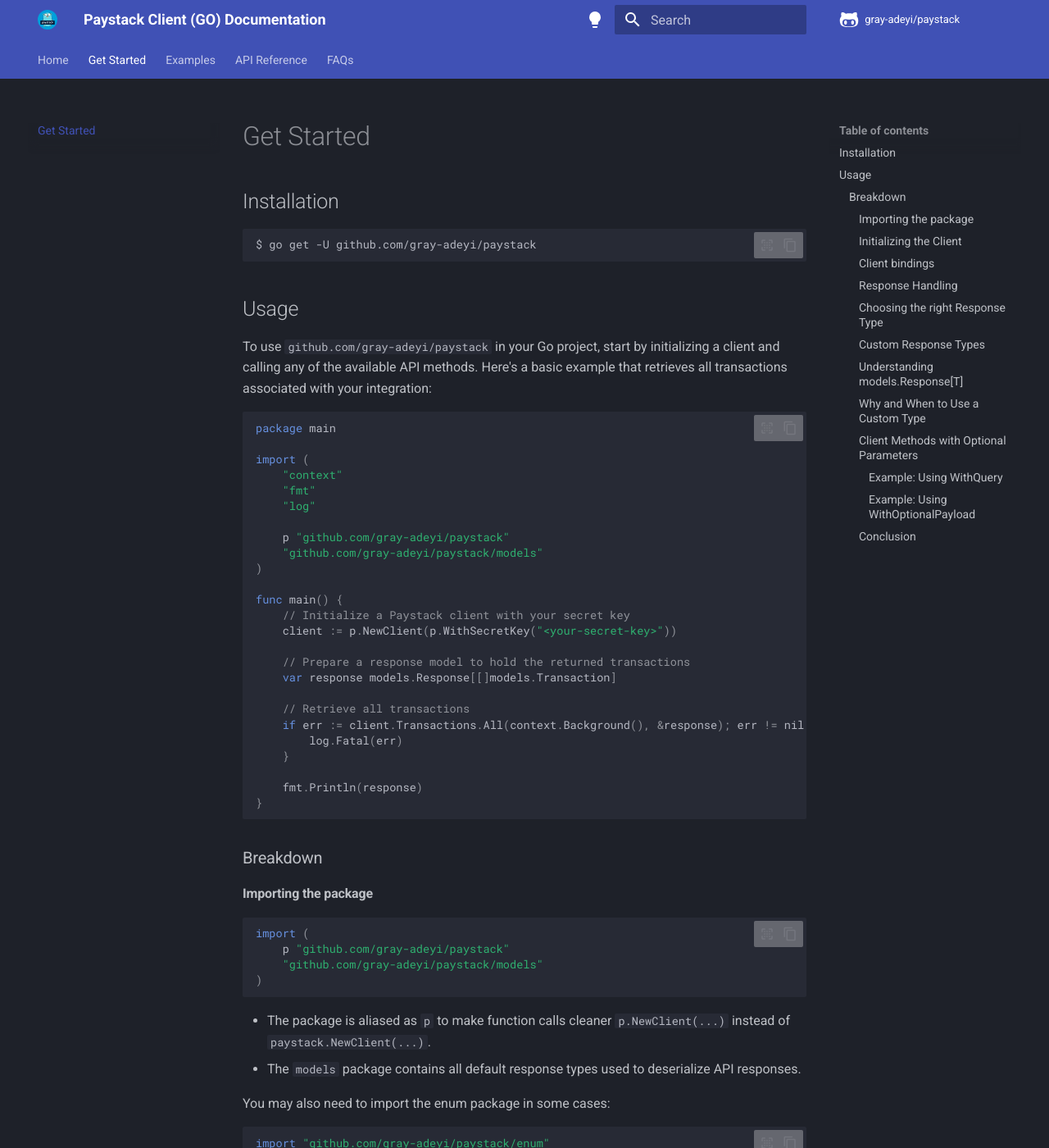
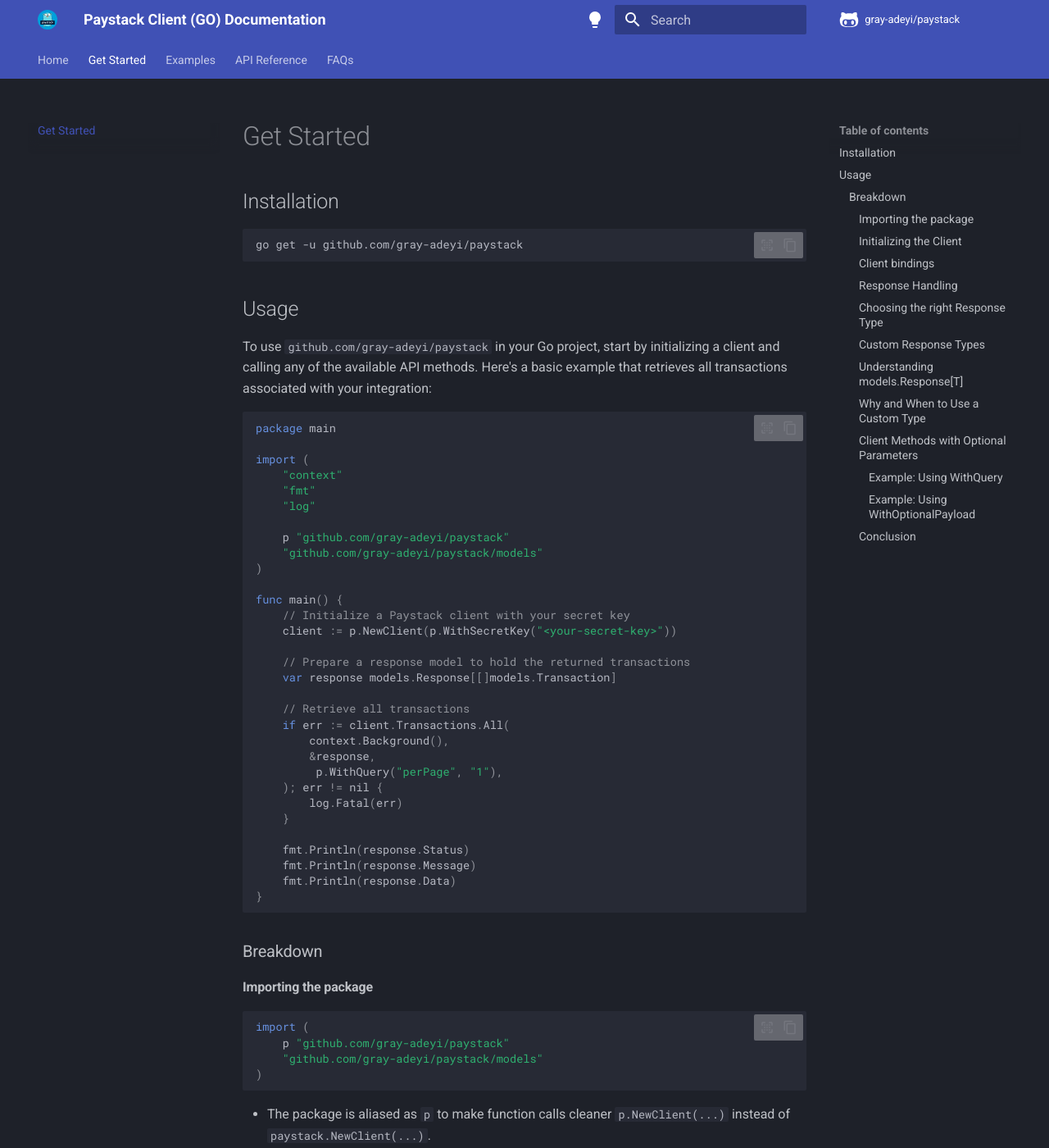
Before and after one commit to gray-adeyi/paystack, an MkDocs documentation site: the page built from docs/get-started.md, in a window 1280 px wide and 1400 px high. Shown: the whole window at 82% size. Built offline with MkDocs 1.6.1 and Material for MkDocs 9.7.7, drawn with Linux system fonts in a browser that asks for light colours; comment, search, counter and statistics services are not loaded; the version menu is left out.

Commit message:
Update docs

````diff
--- a/docs/get-started.md
+++ b/docs/get-started.md
@@ -3,7 +3,7 @@
 ## Installation
 
 ```bash
-$ go get -U github.com/gray-adeyi/paystack
+go get -u github.com/gray-adeyi/paystack
 ```
 
 ## Usage
@@ -32,11 +32,17 @@
 	var response models.Response[[]models.Transaction]
 
 	// Retrieve all transactions
-	if err := client.Transactions.All(context.Background(), &response); err != nil {
+	if err := client.Transactions.All(
+		context.Background(),
+		&response,
+		 p.WithQuery("perPage", "1"),
+	); err != nil {
 		log.Fatal(err)
 	}
 
-	fmt.Println(response)
+	fmt.Println(response.Status)
+	fmt.Println(response.Message)
+	fmt.Println(response.Data)
 }
 ```
 
````
Also changed, not shown: README.md (+18 -8 lines).
